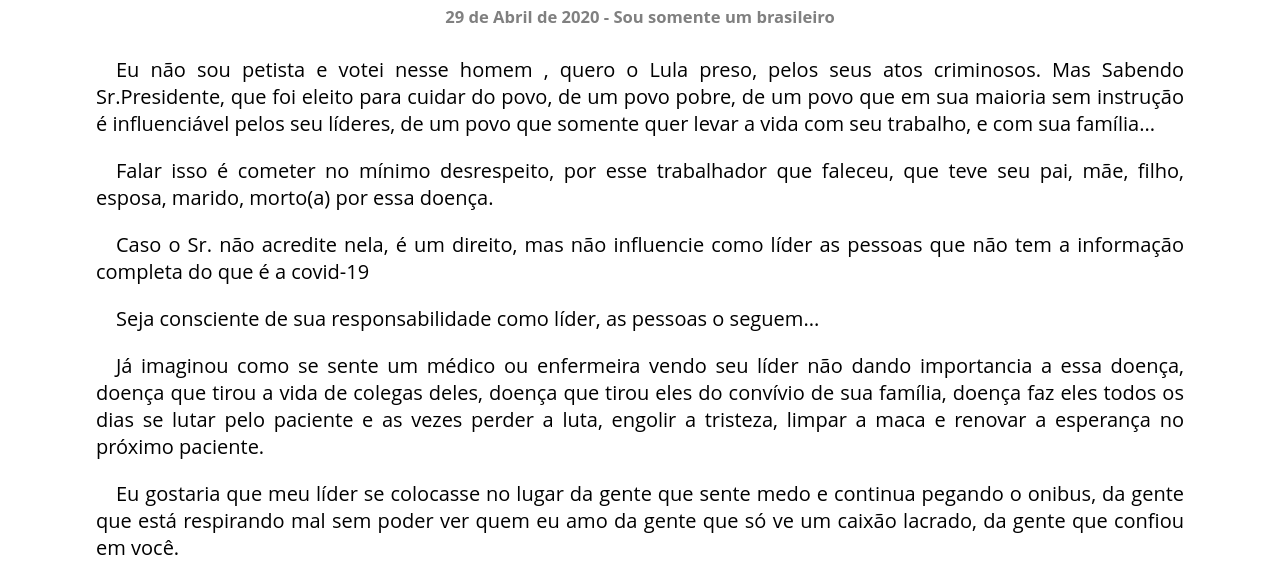
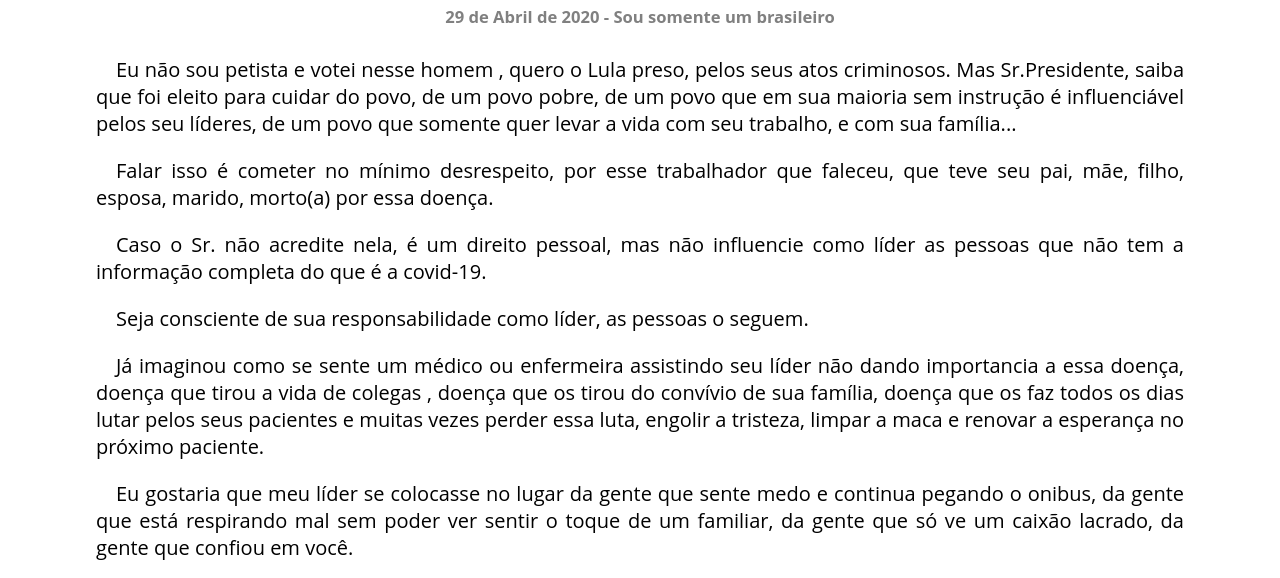
Before and after one commit to umbrasileiro/umbrasileiro.github.io, a plain HTML site: page index.htm in a window 1280 px wide. Shown: the part 188-766 px from the top of the page. Drawn offline with Linux system fonts and the light colour scheme.

Commit message:
Correção no texto: e daí..

```diff
--- a/index.htm
+++ b/index.htm
@@ -16,7 +16,7 @@
 		<section>
 			<p>
 			Eu não sou petista e votei nesse homem , quero o Lula preso, pelos seus atos criminosos.
-			Mas Sabendo Sr.Presidente, que foi eleito para cuidar do povo, de um povo pobre, de um povo que em sua maioria sem instrução é influenciável pelos seu líderes, de um povo que somente quer levar a vida com seu trabalho, e com sua família...
+			Mas Sr.Presidente, saiba que foi eleito para cuidar do povo, de um povo pobre, de um povo que em sua maioria sem instrução é influenciável pelos seu líderes, de um povo que somente quer levar a vida com seu trabalho, e com sua família...
 			</p>
 			<p>
 				Falar isso é cometer no mínimo desrespeito, por esse trabalhador
@@ -24,23 +24,22 @@
 				por essa doença.
 			</p>
 			<p>
-				Caso o Sr. não acredite nela, é um direito, mas não influencie como líder
-				as pessoas que não tem a informação completa do que é a covid-19
+				Caso o Sr. não acredite nela, é um direito pessoal, mas não influencie como líder
+				as pessoas que não tem a informação completa do que é a covid-19.
 			</p>
 			<p>
-				Seja consciente de sua responsabilidade como líder, as pessoas o seguem...
+				Seja consciente de sua responsabilidade como líder, as pessoas o seguem.
 			</p>
 			<p>
-				Já imaginou como se sente um médico ou enfermeira vendo seu líder
-				não dando importancia a essa doença, doença que tirou a vida de colegas deles,
-				doença que tirou eles do convívio de sua família, doença faz eles todos
-				os dias se lutar pelo paciente e as vezes perder a luta, engolir a
+				Já imaginou como se sente um médico ou enfermeira assistindo seu líder
+				não dando importancia a essa doença, doença que tirou a vida de colegas ,
+				doença que os tirou do convívio de sua família, doença que os faz todos
+				os dias lutar pelos seus pacientes e muitas vezes perder essa luta, engolir a
 				tristeza, limpar a maca e renovar a esperança no próximo paciente.
 			</p>
 			<p>
 				Eu gostaria que meu líder se colocasse no lugar da gente que sente medo
-				e continua pegando o onibus, da gente que está respirando mal sem poder ver quem eu amo
-				da gente que só ve um caixão lacrado, da gente que confiou em você.
+				e continua pegando o onibus, da gente que está respirando mal sem poder ver sentir o toque de um familiar, da gente que só ve um caixão lacrado, da gente que confiou em você.
 			</p>
 			<p>
 				Se o Sr. não tem esse capacidade? Me pergunto porque tem gente que o apóia?
```
